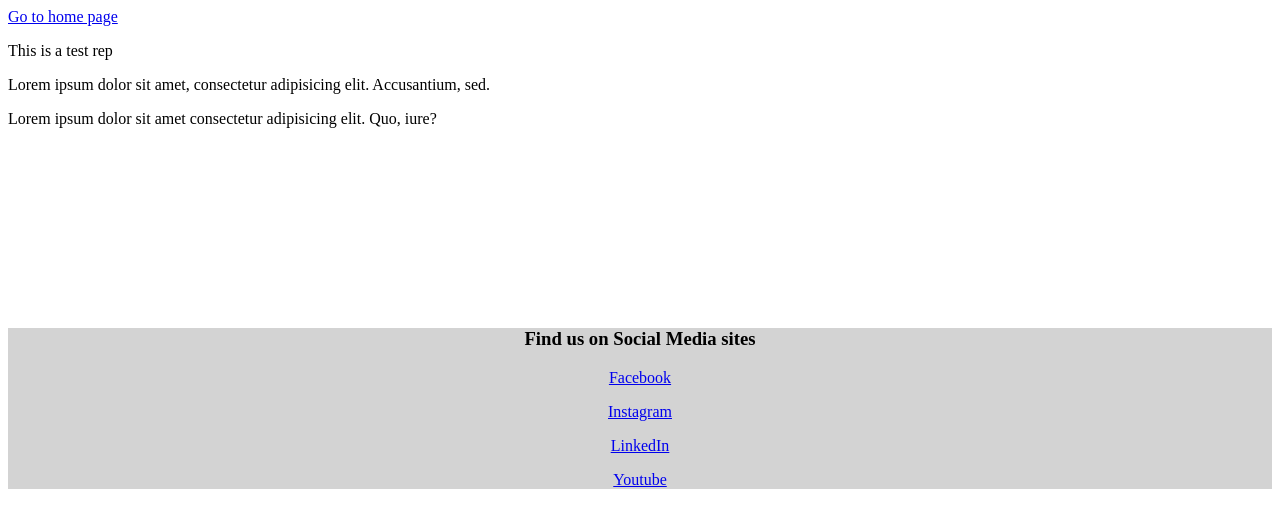
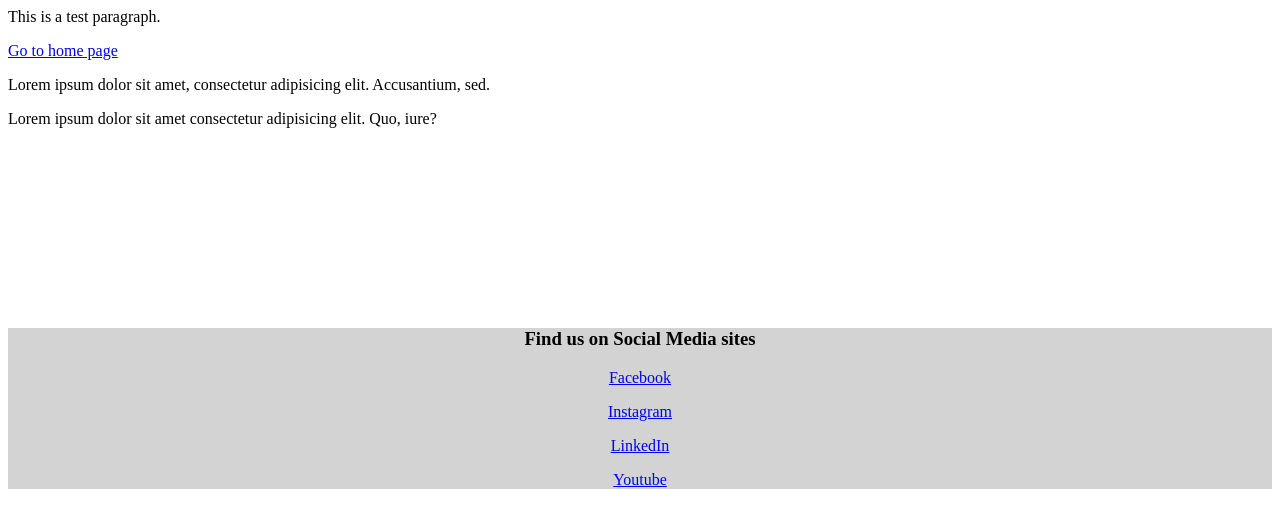
Before and after one commit to cklade/424LearnGit, a plain HTML site: page index.html in a window 1280 px wide. Drawn offline with Linux system fonts and the light colour scheme.

Commit message:
created index2

```diff
--- a/index.html
+++ b/index.html
@@ -4,6 +4,7 @@
     <meta http-equiv="X-UA-Compatible" content="IE=edge" />
     <meta name="viewport" content="width=device-width, initial-scale=1.0" />
     <title>we are in dev danger</title>
+    <p>This is a test paragraph.</p>
   </head>
 
   <body>
@@ -13,7 +14,6 @@
     </div>
 
     <div id="main">
-      <p>This is a test rep</p>
       <p>
         Lorem ipsum dolor sit amet, consectetur adipisicing elit. Accusantium,
         sed.
```
Also changed, not shown: index2.html (added, +5 -0 lines).
